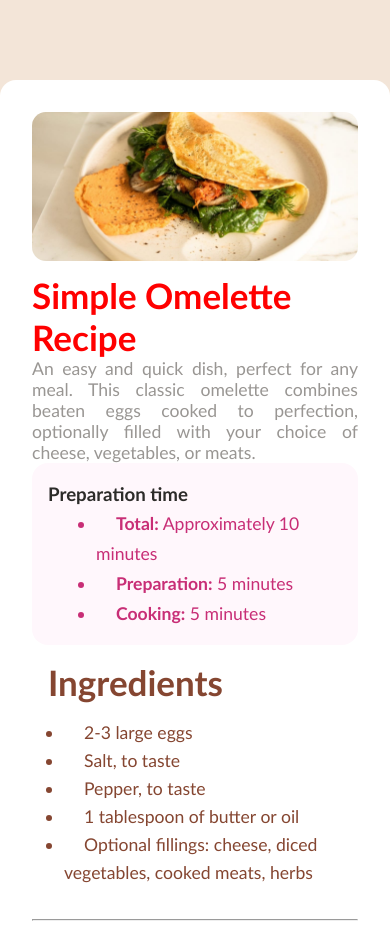
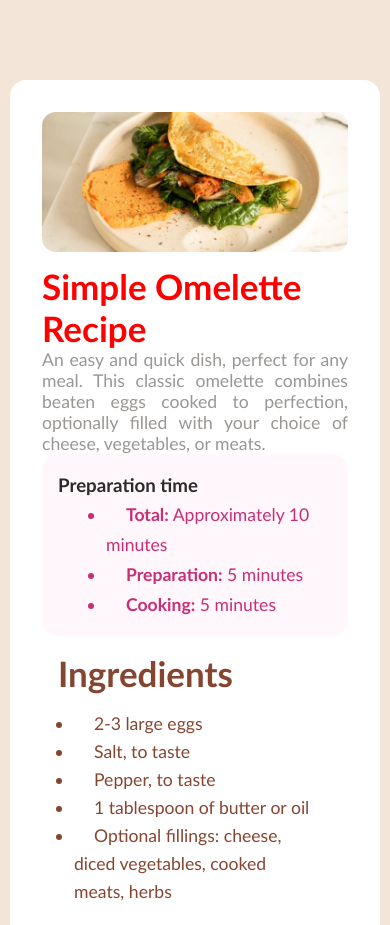
Before and after one commit to ChibgatullahMinhaz/Omelette-Recipe, a plain HTML site: page index.html in a window 390 px wide. Shown: the top 925 px of the page. Drawn offline with Linux system fonts and the light colour scheme.

Commit message:
Update responsive.css

```diff
--- a/responsive.css
+++ b/responsive.css
@@ -26,7 +26,10 @@
 
   }
 
-  @media screen and (max-width: 430px) {
+  @media screen and (max-width: 530px) {
+       body{
+        margin: 10px;
+    }
     h1{
         font-size:35px;
     }
```
